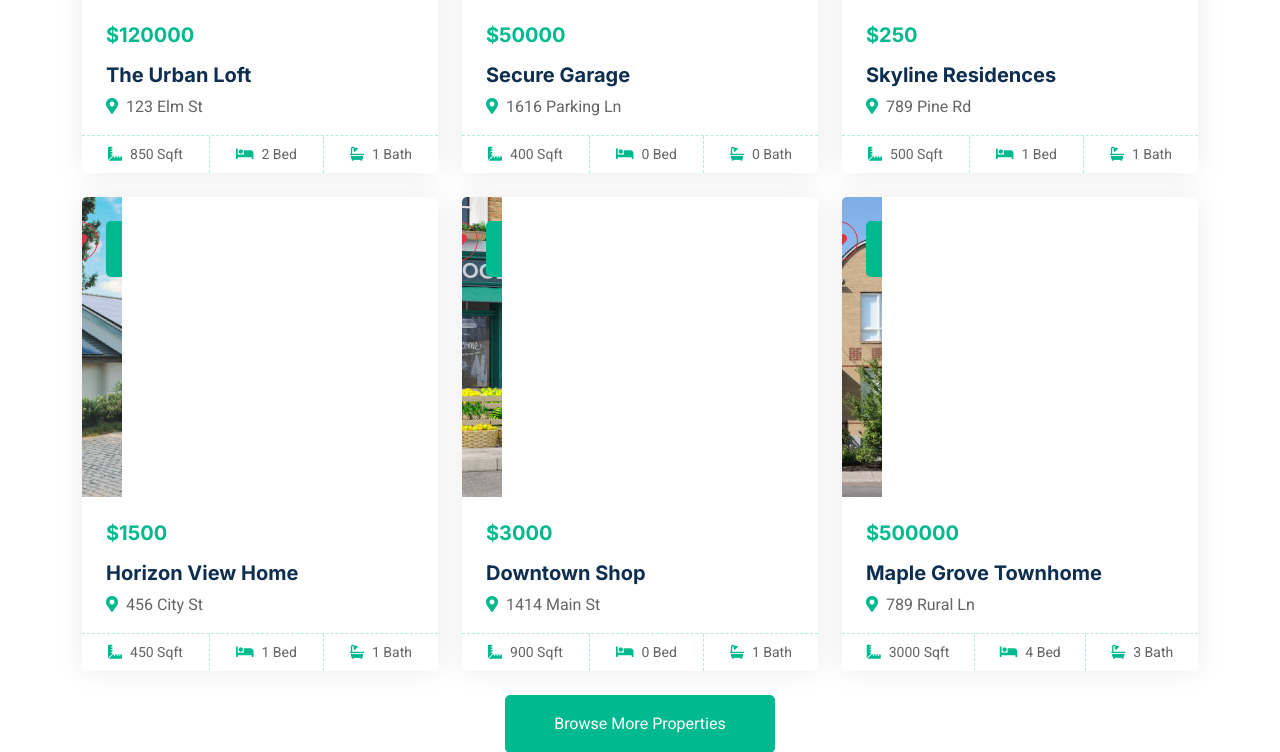
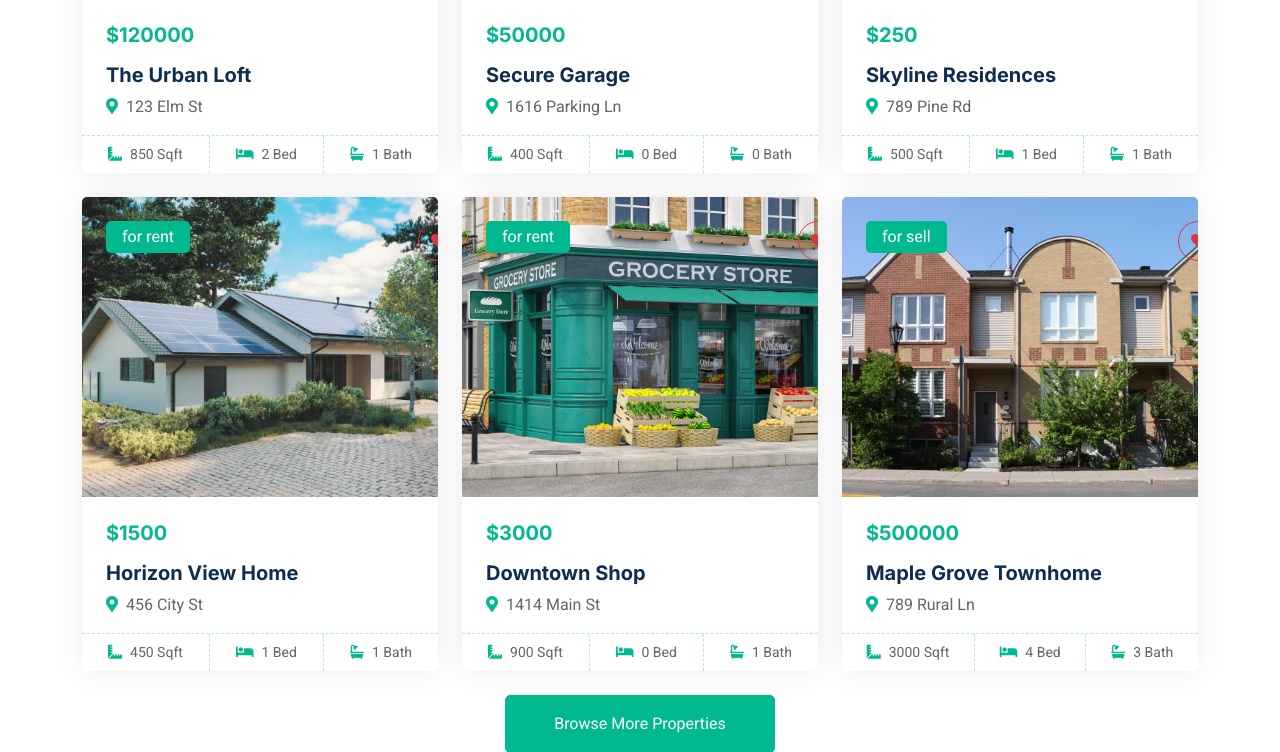
Before and after one commit to Zahraa-Salim/home_it, a PHP site: page /frontend/index.php in a window 1280 px wide. Shown: the part 2779-3531 px from the top of the page. Run offline with PHP 8.4, Linux system fonts and the light colour scheme; data comes from the database, SQL or seed files in the repository; some libraries are stand-ins or nearby versions.

Commit message:
Initial Commit

```diff
--- a/frontend/index.php
+++ b/frontend/index.php
@@ -284,7 +284,7 @@
                                 <!-- Property Card -->
                                 <div class="col-lg-4 col-md-6">
                                     <div class="property-item rounded overflow-hidden">
-                                        <div class="position-relative overflow-hidden" style="width: 40px; height: 300px;">
+                                        <div class="position-relative overflow-hidden" style="width: 400px; height: 300px;">
                                             <a href="property_details.php?id=<?= $row['property_id'] ?>">
                                                 <img class="img-fluid" src="<?= $row['main_image'] ?: '../img/z-image1.webp' ?>" alt="" style="width: 100%; height: 100%; object-fit: cover;">
 
```
